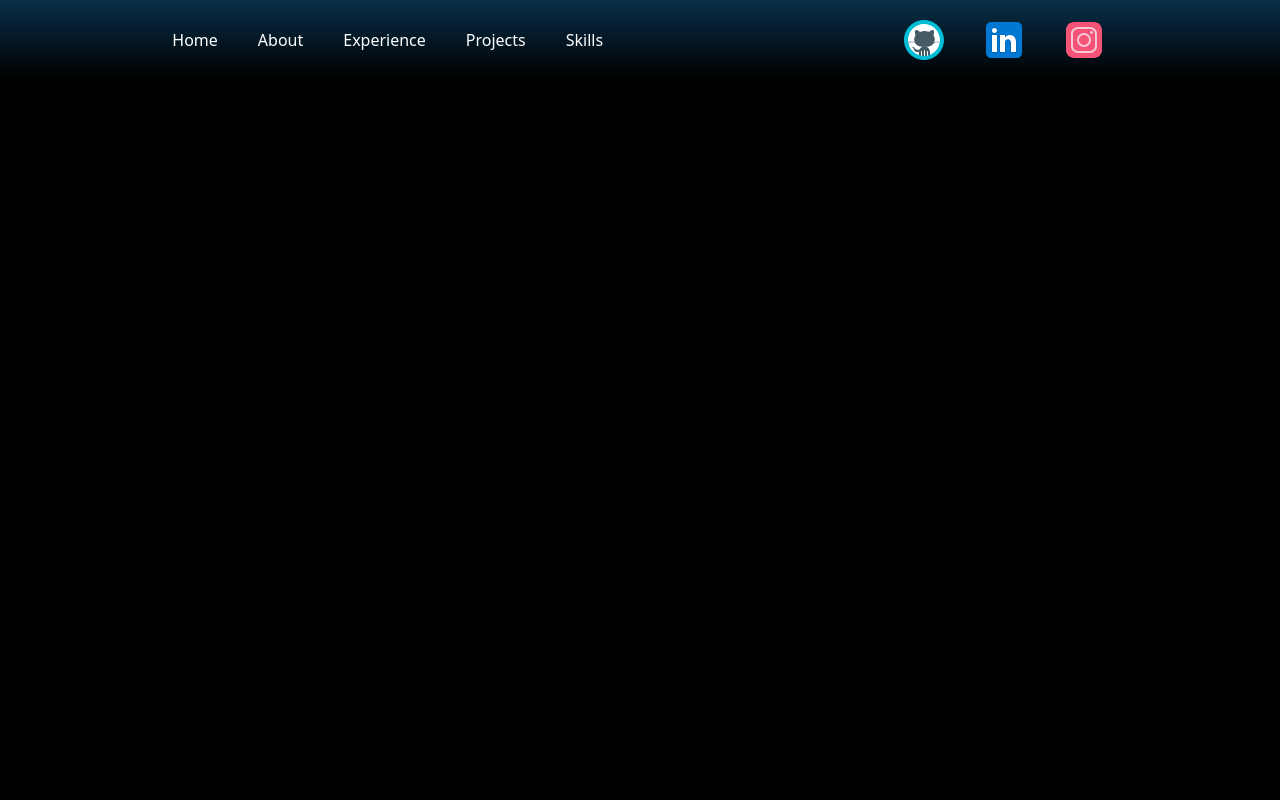
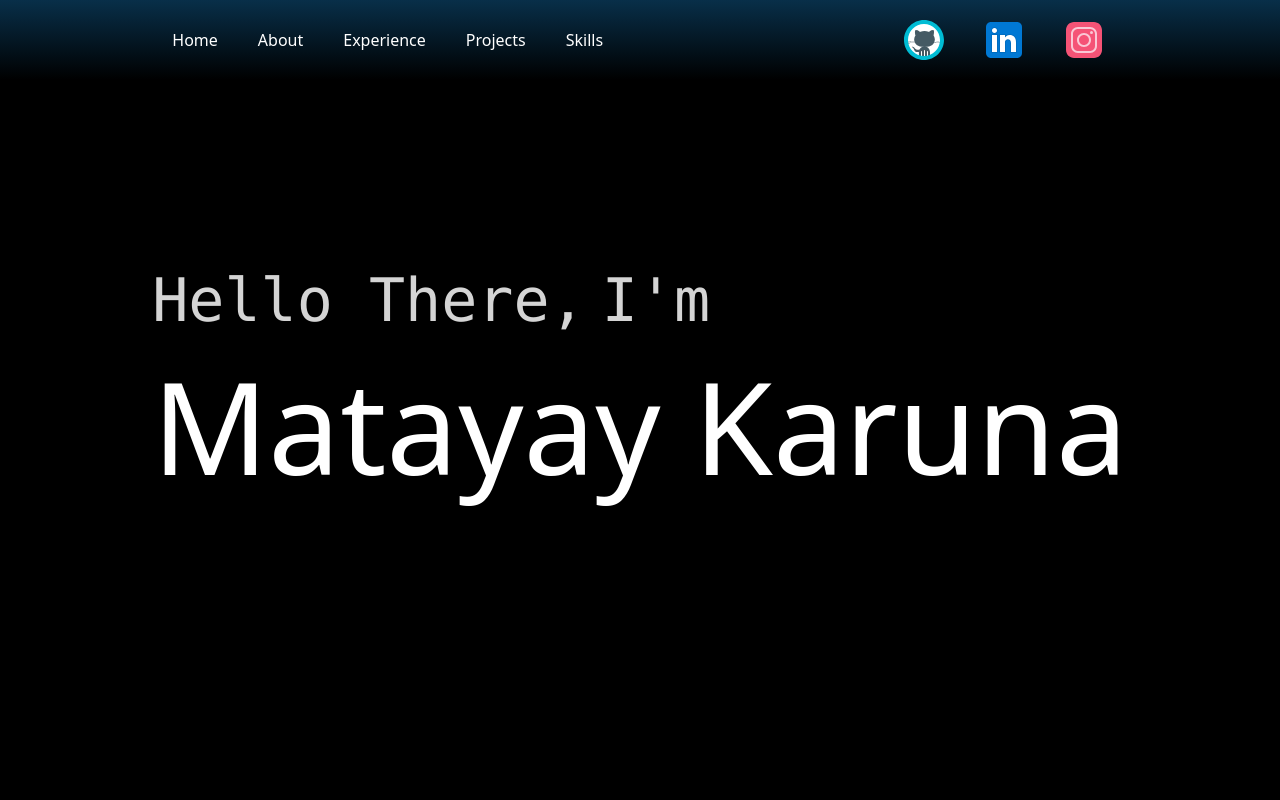
Before and after one commit to matayay/personal-website, a SvelteKit app: page / in a window 1280 px wide. Shown: the top 800 px of the page. Built offline with nearby package versions, Linux system fonts and the light colour scheme.

Commit message:
made home section

```diff
--- a/src/routes/+page.svelte
+++ b/src/routes/+page.svelte
@@ -1,4 +1,39 @@
 <script lang="ts">
+	import { fade } from 'svelte/transition';
+	import { onMount } from 'svelte';
+
+	let transition = false;
+	onMount(() => {
+		transition = true;
+	});
 </script>
 
-<div class="min-h-screen bg-black" />
+<div class="min-h-screen bg-black">
+	<div class="flex h-[75vh] items-center justify-center">
+		<div class="flex flex-col gap-4 sm:gap-8">
+			{#if transition}
+				<div class="flex gap-4">
+					<h2
+						in:fade={{ delay: 750, duration: 500 }}
+						class="font-mono text-xl text-neutral-300 sm:text-4xl lg:text-6xl"
+					>
+						Hello There,
+					</h2>
+					<h2
+						in:fade={{ delay: 1500, duration: 500 }}
+						class="font-mono text-xl text-neutral-300 sm:text-4xl lg:text-6xl"
+					>
+						I'm
+					</h2>
+				</div>
+
+				<h1
+					in:fade={{ delay: 2500, duration: 500 }}
+					class="font-sans text-4xl text-white sm:text-7xl lg:text-9xl"
+				>
+					Matayay Karuna
+				</h1>
+			{/if}
+		</div>
+	</div>
+</div>
--- a/src/routes/components/Footer.svelte
+++ b/src/routes/components/Footer.svelte
@@ -5,9 +5,5 @@
 <footer
 	class="flex h-20 items-center justify-center border-x-0 border-t-[0.1px] border-gray-500 bg-black"
 >
-	<div class="flex items-center justify-center gap-6">
-		<h3 class="text-white">matayaykaruna@gmail.com</h3>
-		<div class="h-3 w-3 rounded-full bg-gray-500" />
-		<h3 class="text-white">© {time.getFullYear()} Matayay Karuna</h3>
-	</div>
+	<h3 class="text-white">© {time.getFullYear()} Matayay Karuna</h3>
 </footer>
--- a/src/routes/components/Header.svelte
+++ b/src/routes/components/Header.svelte
@@ -3,11 +3,22 @@
 	import Linkedin from './Linkedin.svelte';
 	import Instagram from './Instagram.svelte';
 	import SideBar from './SideBar.svelte';
+	import { fade } from 'svelte/transition';
+	import { onMount } from 'svelte';
+
 	let showSidebar = false;
+	let transition = false;
+	onMount(() => {
+		transition = true;
+	});
 </script>
 
 <div class="sticky left-0 top-0">
-	<header class="flex h-20 items-center justify-end bg-gradient-to-b from-sky-950 px-6">
+	{#if transition}
+		<header
+			in:fade={{ delay: 3500, duration: 1500 }}
+			class="flex h-20 items-center justify-end bg-gradient-to-b from-sky-950 px-6"
+		>
 			<div class="hidden min-w-full items-center justify-around sm:flex">
 				<nav class="flex items-center justify-center gap-4 lg:gap-10">
 					<button class="cursor-pointer text-white">Home</button>
@@ -34,4 +45,5 @@
 			</button>
 		</header>
 		<SideBar bind:showSidebar />
+	{/if}
 </div>
```
Lines whose indentation alone changed are shown as unchanged.
